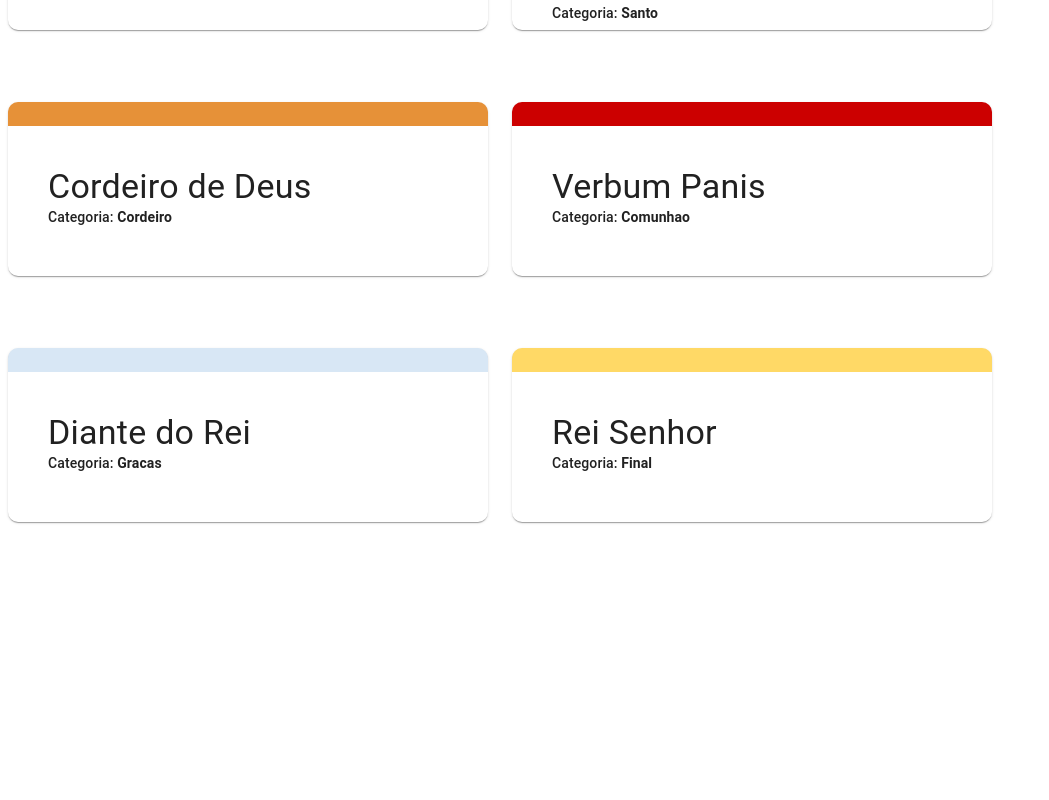
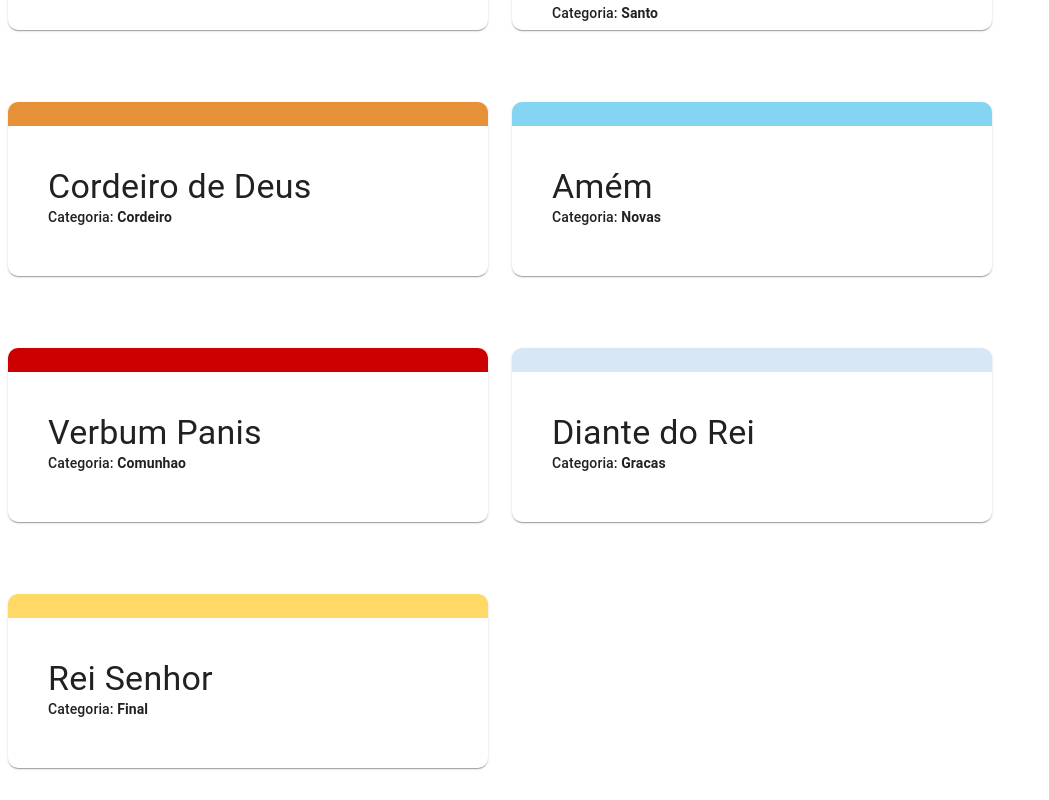
Before and after one commit to rafadealmeida/repertorio, a React (Create React App) app: page /missaabr in a window 1280 px wide. Shown: the part 821-1621 px from the top of the page, without its empty margins (0-1049 px from the left). Before the commit the page ends 1375 px from the top, so only its background shows below. Built offline with nearby package versions, Linux system fonts and the light colour scheme.

Commit message:
ajuste de repertorio

```diff
--- a/src/_mocks/repertorioMissaAbr.js
+++ b/src/_mocks/repertorioMissaAbr.js
@@ -373,19 +373,19 @@ const repertorioMissaFev = [
     Dai-nos a paz, a vossa paz
     `,
   },
-  // {
-  //   titulo: 'Amém',
-  //   id: sumId(),
-  //   categoria: 'Novas',
-  //   link: 'https://www.youtube.com/watch?v=ZpafvInYt1w&list=PL9F8jR3RBb9I30WZptERGTIr05Qvyj3Vp&index=9',
-  //   base: false,
-  //   cifra: `
-  //       D#º   Em9         C    G        D7
-  //       A________mém, a--a--mém amém, amém
-  //       D#º    Em9        C    G        D
-  //       A________mém, a--a--mém amém, amém
-  //   `,
-  // },
+  {
+    titulo: 'Amém',
+    id: sumId(),
+    categoria: 'Novas',
+    link: 'https://www.youtube.com/watch?v=ZpafvInYt1w&list=PL9F8jR3RBb9I30WZptERGTIr05Qvyj3Vp&index=9',
+    base: false,
+    cifra: `
+        D#º   Em9         C    G        D7
+        A________mém, a--a--mém amém, amém
+        D#º    Em9        C    G        D
+        A________mém, a--a--mém amém, amém
+    `,
+  },
   {
     titulo: 'Verbum Panis',
     id: sumId(),
```
